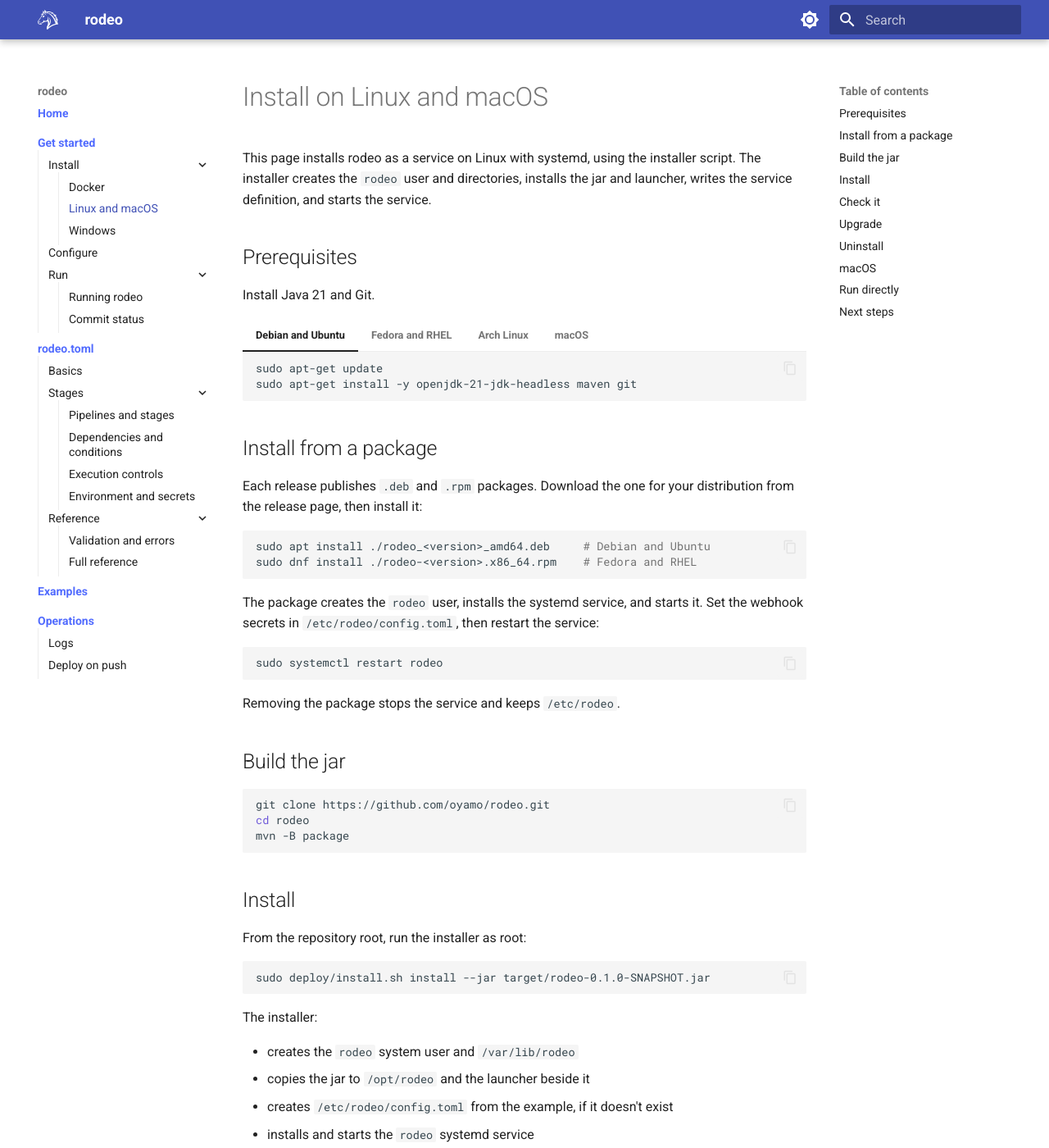
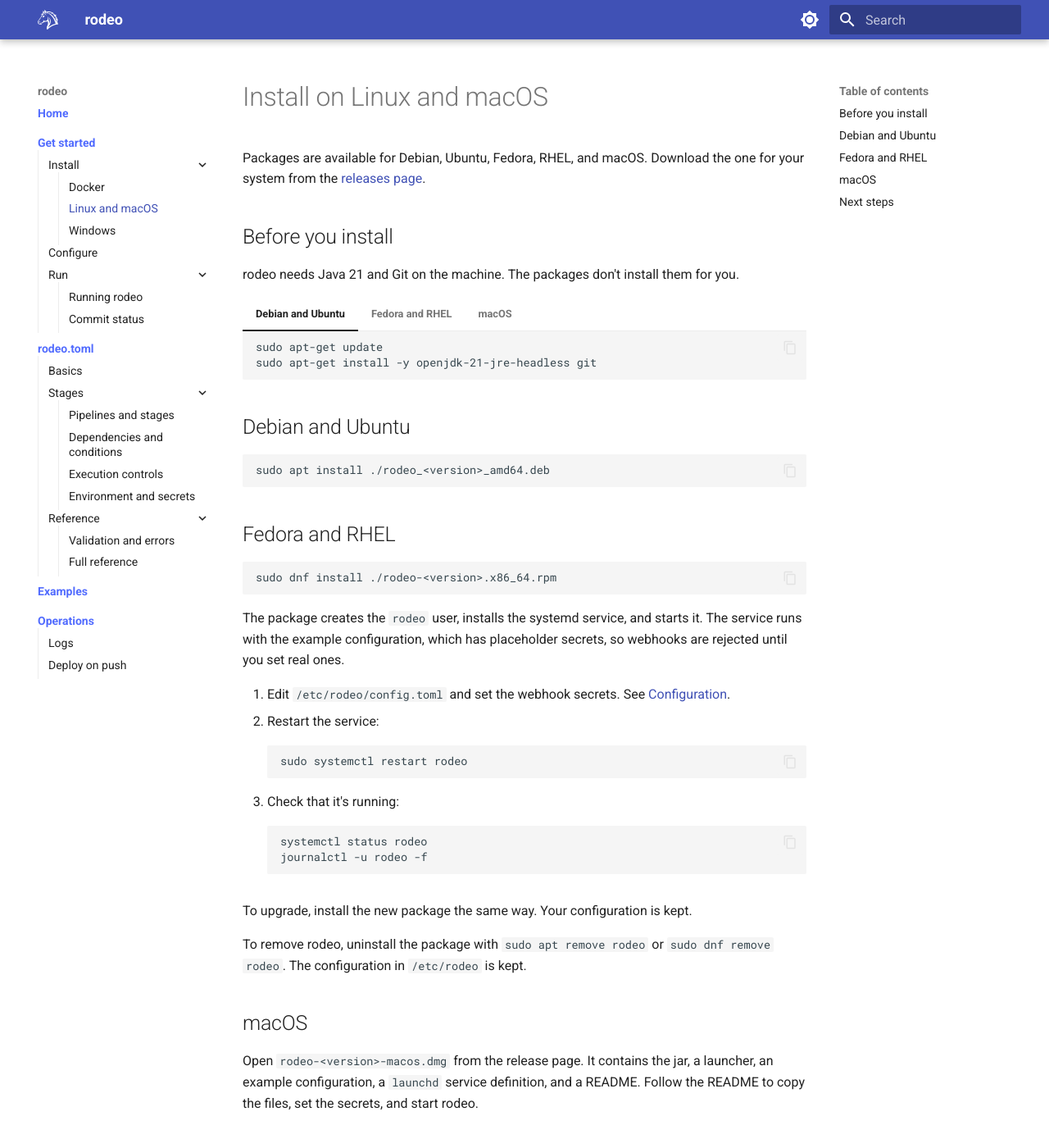
Before and after one commit to oyamo/rodeo, an MkDocs documentation site: the page built from docs/installation/linux.md, in a window 1280 px wide and 1400 px high. Shown: the whole window at 82% size. Built offline with MkDocs 1.6.1 and Material for MkDocs 9.7.7, drawn with Linux system fonts in a browser that asks for light colours; some of the changed text lies outside the part shown.

Commit message:
Rewrite Linux and macOS install page for package installs

````diff
--- a/docs/installation/linux.md
+++ b/docs/installation/linux.md
@@ -1,125 +1,65 @@
 # Install on Linux and macOS
 
-This page installs rodeo as a service on Linux with systemd, using the installer script. The installer creates the `rodeo` user and directories, installs the jar and launcher, writes the service definition, and starts the service.
+Packages are available for Debian, Ubuntu, Fedora, RHEL, and macOS. Download the one for your system from the [releases page](https://github.com/oyamo/rodeo/releases/latest).
 
-## Prerequisites
+## Before you install
 
-Install Java 21 and Git.
+rodeo needs Java 21 and Git on the machine. The packages don't install them for you.
 
 === "Debian and Ubuntu"
 
     ```bash
     sudo apt-get update
-    sudo apt-get install -y openjdk-21-jdk-headless maven git
+    sudo apt-get install -y openjdk-21-jre-headless git
     ```
 
 === "Fedora and RHEL"
 
     ```bash
-    sudo dnf install -y java-21-openjdk-devel maven git
-    ```
-
-=== "Arch Linux"
-
-    ```bash
-    sudo pacman -S --needed jdk21-openjdk maven git
+    sudo dnf install -y java-21-openjdk-headless git
     ```
 
 === "macOS"
 
     ```bash
-    brew install openjdk@21 maven git
+    brew install openjdk@21 git
     ```
 
-    Java 21 is installed under `$(brew --prefix openjdk@21)`. The installer manages systemd services, so on macOS run rodeo directly instead, as shown in [Run](#run-directly).
-
-## Install from a package
-
-Each release publishes `.deb` and `.rpm` packages. Download the one for your distribution from the release page, then install it:
+## Debian and Ubuntu
 
 ```bash
-sudo apt install ./rodeo_<version>_amd64.deb     # Debian and Ubuntu
-sudo dnf install ./rodeo-<version>.x86_64.rpm    # Fedora and RHEL
+sudo apt install ./rodeo_<version>_amd64.deb
 ```
 
-The package creates the `rodeo` user, installs the systemd service, and starts it. Set the webhook secrets in `/etc/rodeo/config.toml`, then restart the service:
+## Fedora and RHEL
 
 ```bash
-sudo systemctl restart rodeo
+sudo dnf install ./rodeo-<version>.x86_64.rpm
 ```
 
-Removing the package stops the service and keeps `/etc/rodeo`.
+The package creates the `rodeo` user, installs the systemd service, and starts it. The service runs with the example configuration, which has placeholder secrets, so webhooks are rejected until you set real ones.
 
-## Build the jar
+1. Edit `/etc/rodeo/config.toml` and set the webhook secrets. See [Configuration](../configuration.md).
+2. Restart the service:
 
-```bash
-git clone https://github.com/oyamo/rodeo.git
-cd rodeo
-mvn -B package
-```
+    ```bash
+    sudo systemctl restart rodeo
+    ```
 
-## Install
+3. Check that it's running:
 
-From the repository root, run the installer as root:
+    ```bash
+    systemctl status rodeo
+    journalctl -u rodeo -f
+    ```
 
-```bash
-sudo deploy/install.sh install --jar target/rodeo-0.1.0-SNAPSHOT.jar
-```
+To upgrade, install the new package the same way. Your configuration is kept.
 
-The installer:
-
-- creates the `rodeo` system user and `/var/lib/rodeo`
-- copies the jar to `/opt/rodeo` and the launcher beside it
-- creates `/etc/rodeo/config.toml` from the example, if it doesn't exist
-- installs and starts the `rodeo` systemd service
-
-Set the webhook secrets in `/etc/rodeo/config.toml`, then restart the service:
-
-```bash
-sudo systemctl restart rodeo
-```
-
-To install a prepared config file instead of the example, add `--config PATH`.
-
-## Check it
-
-```bash
-sudo deploy/install.sh status
-journalctl -u rodeo -f
-```
-
-## Upgrade
-
-Build the new jar, then:
-
-```bash
-sudo deploy/install.sh upgrade --jar target/rodeo-0.1.0-SNAPSHOT.jar
-```
-
-The configuration and the service user are kept.
-
-## Uninstall
-
-```bash
-sudo deploy/install.sh uninstall
-```
-
-This removes the service and the jar. It keeps `/etc/rodeo` and the `rodeo` user. Add `--purge` to remove them too.
+To remove rodeo, uninstall the package with `sudo apt remove rodeo` or `sudo dnf remove rodeo`. The configuration in `/etc/rodeo` is kept.
 
 ## macOS
 
-Each release publishes a `rodeo-<version>-macos.dmg`. It contains the jar, a launcher, an example configuration, a `launchd` service definition, and a short README.
-
-1. Open the disk image and follow the README inside it.
-2. Install Java 21 and Git first, for example with Homebrew: `brew install openjdk@21 git`.
-
-## Run directly
-
-To run rodeo without systemd, use the launcher with a config file:
-
-```bash
-java -jar target/rodeo-0.1.0-SNAPSHOT.jar --rodeo.config=/path/to/config.toml
-```
+Open `rodeo-<version>-macos.dmg` from the release page. It contains the jar, a launcher, an example configuration, a `launchd` service definition, and a README. Follow the README to copy the files, set the secrets, and start rodeo.
 
 ## Next steps
 
````
